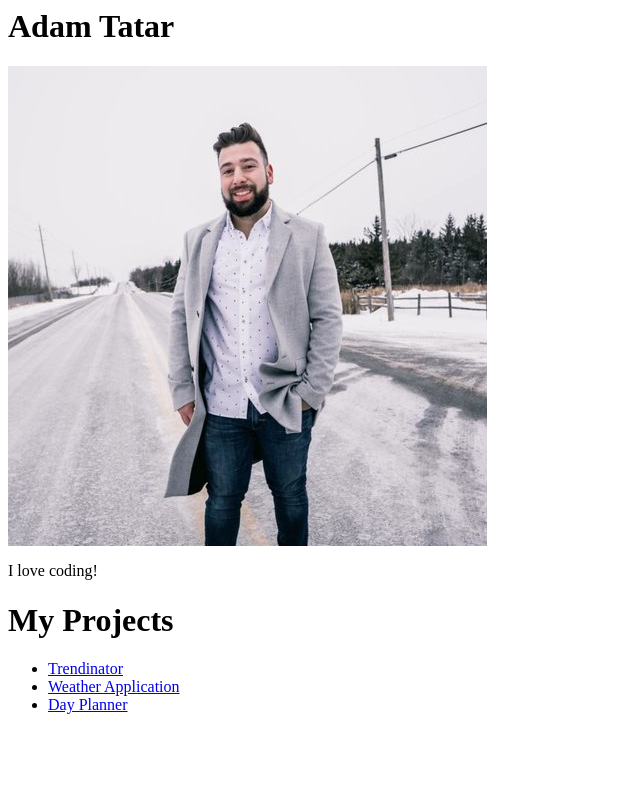
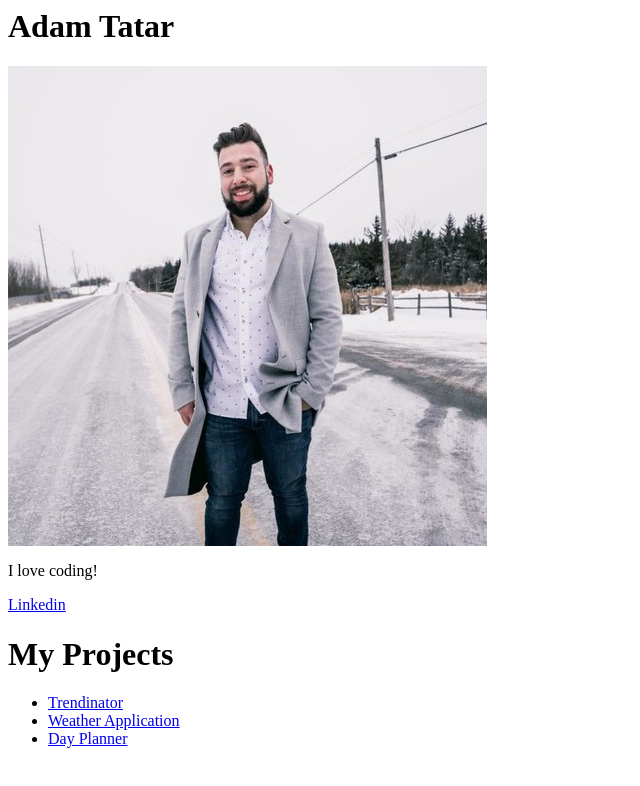
Before and after one commit to adamwrites/adamwrites.github.io, a plain HTML site: page index.html in a window 1280 px wide. Shown: the whole page, without its empty margins (0-640 px from the left). Drawn offline with Linux system fonts and the light colour scheme.

Commit message:
added linkedin

```diff
--- a/index.html
+++ b/index.html
@@ -11,6 +11,7 @@
                 <h1>Adam Tatar</h1>
                 <img src="./assets/rsz_82610936_10157545180435622_7335936177452613632_n.jpg" alt="">
                 <p>I love coding!</p>
+                <a href="https://www.linkedin.com/in/adam-tatar-ab1718121/">Linkedin</a>
             </div>
             <div class="col-sm-4">
                 <h1>My Projects</h1>
```
